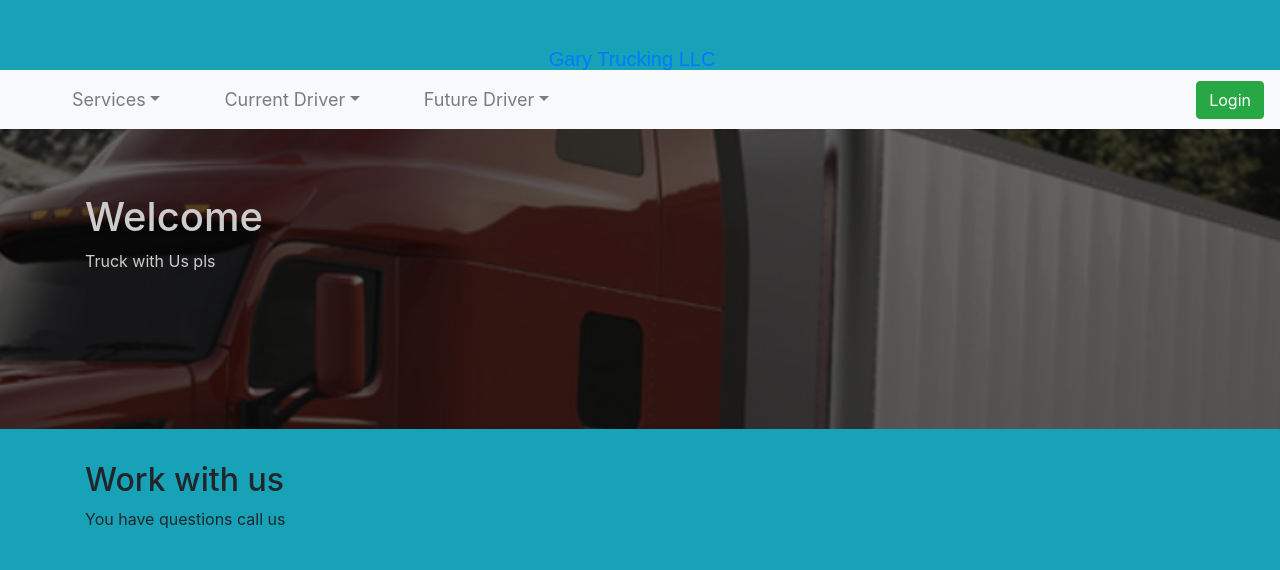
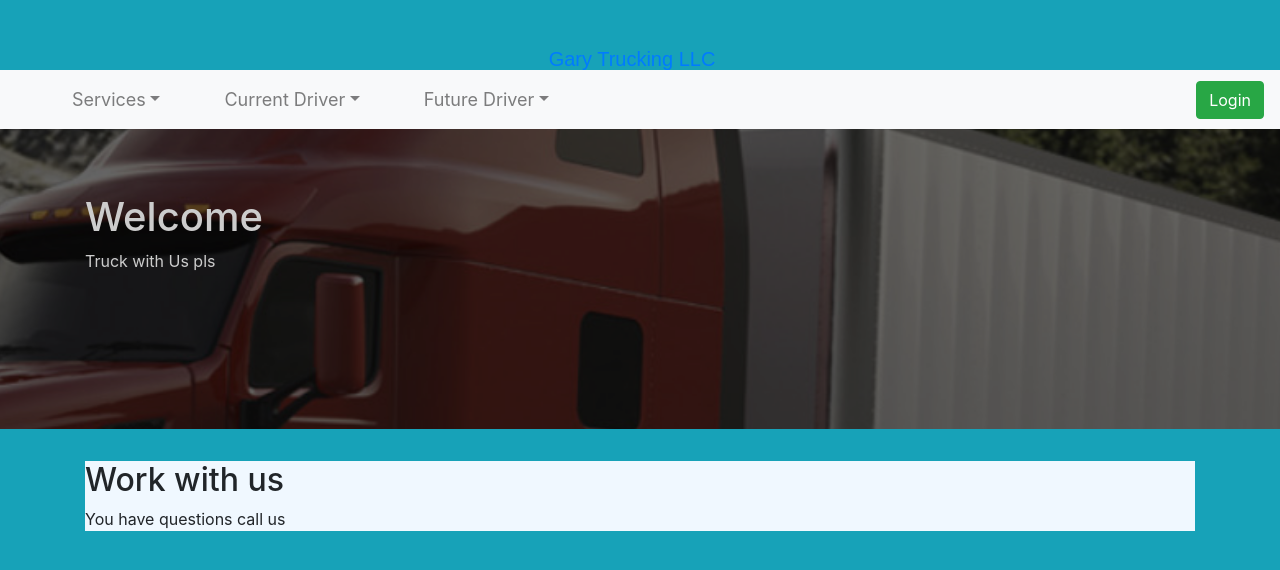
Before and after one commit to samidela/Trucking-Service-Management, a React (Create React App) app: page /CurrentDrivers/Bol in a window 1280 px wide. Shown: the top 570 px of the page. Built offline with nearby package versions, Linux system fonts and the light colour scheme; a web font is replaced by a local one.

Commit message:
future drivers now have a layout

```diff
--- a/src/components/CurrentDrivers/bol.jsx
+++ b/src/components/CurrentDrivers/bol.jsx
@@ -1,7 +1,7 @@
 import React from "react";
 
 export const BOL = () => (
-  <div>
+  <div className="layout">
     <h2>Work with us </h2>
     <p>You have questions call us</p>
   </div>
```
